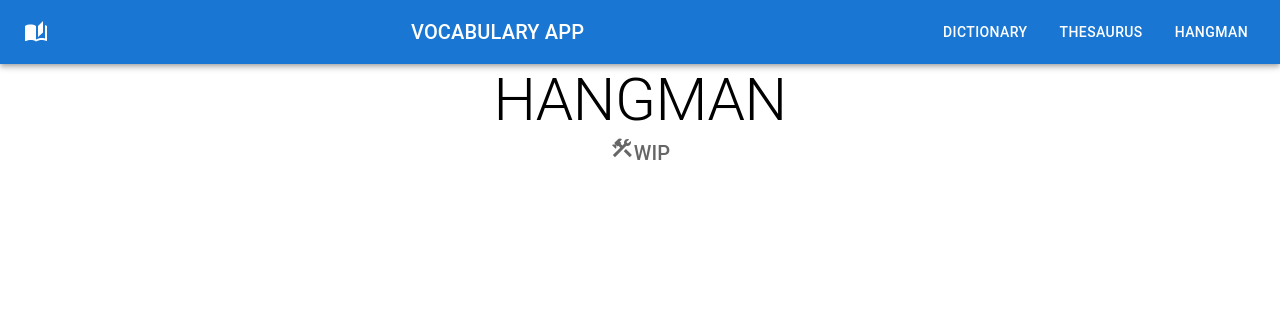
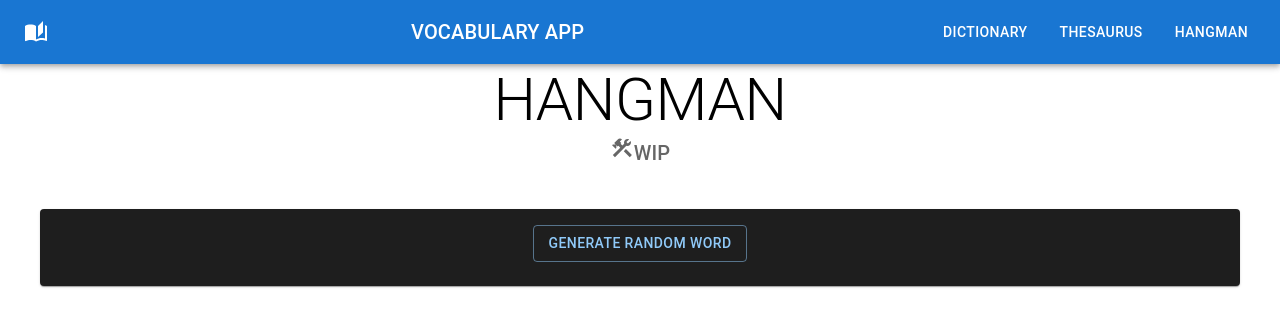
Before and after one commit to NovaSharx/React-Vocabulary-SPA, a React (Create React App) app: page /hangman in a window 1280 px wide. Shown: the top 326 px of the page. Built offline with nearby package versions, Linux system fonts and the light colour scheme.

Commit message:
HangMan can generate random word and display slots for each letter

```diff
--- a/src/components/DictionaryResults.js
+++ b/src/components/DictionaryResults.js
@@ -9,7 +9,7 @@ export default function DictionaryResults(props) {
         return (
             <Mui.Stack spacing={2} key={index}>
                 <Mui.Divider textAlign='left'>
-                    <Mui.Typography variant='h5' >
+                    <Mui.Typography variant='h5'>
                         {meaning.partOfSpeech.toUpperCase()}
                     </Mui.Typography>
                 </Mui.Divider>
--- a/src/components/HangMan.js
+++ b/src/components/HangMan.js
@@ -1,7 +1,41 @@
 import * as Mui from '@mui/material'
 import ConstructionIcon from '@mui/icons-material/Construction';
+import { ThemeProvider, createTheme } from '@mui/material';
+import { useState } from 'react';
+import PlayHangMan from './PlayHangMan';
+import { fetchResult } from '../SearchAPIHelper';
 
 export default function HangMan() {
+
+    let [randomWord, setRandomWord] = useState(null)
+
+    const darkTheme = createTheme({
+        palette: {
+            mode: 'dark'
+        }
+    })
+
+    const generateRandomWord = () => {
+        fetchResult(`https://api.api-ninjas.com/v1/randomword?noun`, {
+            method: 'GET',
+            headers: {
+                'X-Api-Key': 'MBs9NpWm2xG1WNrZStb6Lw==gzk4zr4cdHotbKH3',
+                'Content-Type': 'application/json'
+            }
+        })
+            .then(result => {
+                setRandomWord(result.word)
+            })
+    }
+
+    const renderGame = () => {
+        if (randomWord) {
+            return (
+                <PlayHangMan key={randomWord} randomWord={randomWord} />
+            )
+        }
+    }
+
     return (
         <div>
             <Mui.Typography variant='h2'>HANGMAN</Mui.Typography>
@@ -9,6 +43,16 @@ export default function HangMan() {
                 <ConstructionIcon />
                 WIP
             </Mui.Typography>
+            <ThemeProvider theme={darkTheme}>
+                <Mui.Card sx={{ margin: 5 }}>
+                    <Mui.CardContent>
+                        <Mui.Button variant='outlined' onClick={() => { generateRandomWord() }}>
+                            Generate Random Word
+                        </Mui.Button>
+                        {renderGame()}
+                    </Mui.CardContent>
+                </Mui.Card>
+            </ThemeProvider>
         </div>
     )
 
--- /dev/null
+++ b/src/components/PlayHangMan.js
@@ -0,0 +1,28 @@
+import * as Mui from '@mui/material'
+
+export default function PlayHangMan(props) {
+
+    const randomWord = props.randomWord
+    const randomWordArray = randomWord.split('')
+
+    const placeBlanks = randomWordArray.map((letter, index) => {
+        return (
+            <Mui.Box key={index}>
+                <Mui.Typography>
+                    {letter.toUpperCase()}
+                </Mui.Typography>
+            </Mui.Box>
+        )
+    })
+
+    return (
+        <Mui.Box sx={{ margin: 2, padding: 2, border: 'solid 1px white', borderRadius: 3, display: 'flex', justifyContent: 'center' }}>
+            <Mui.Stack>
+                <Mui.Stack direction='row' spacing={2}>
+                    {placeBlanks}
+                </Mui.Stack>
+                {randomWord}
+            </Mui.Stack>
+        </Mui.Box>
+    )
+}
```
